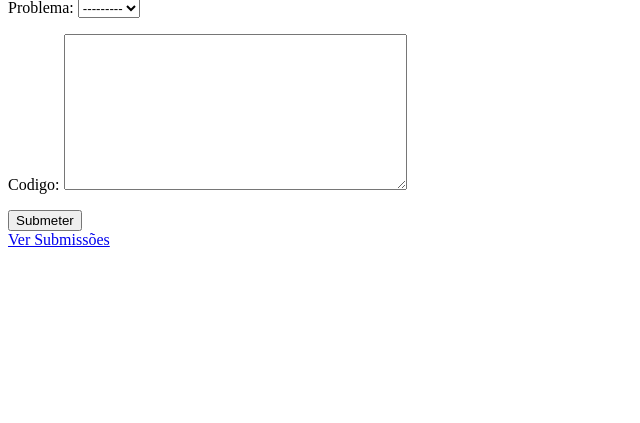
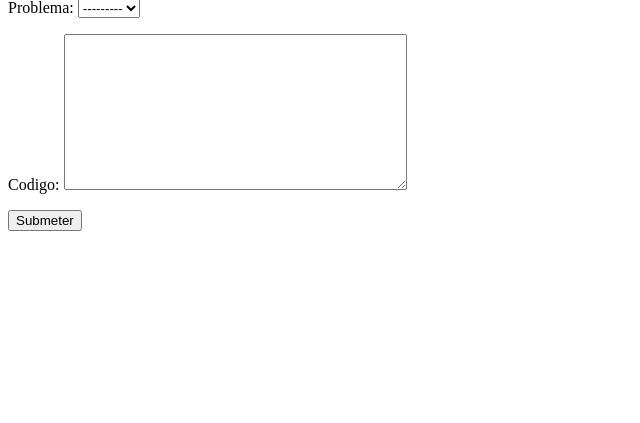
Before and after one commit to freitasanderson1/CodeJunior, a Django app: page /problemas/submeter-tentativa/ in a window 1280 px wide. Shown: the part 81-504 px from the top of the page, without its empty margins (0-640 px from the left). Run offline with Django 4.2, Linux system fonts and the light colour scheme; data that the repository does not hold is empty.

Commit message:
arrumando templates

```diff
--- a/codeJunior/problemasProgramacao/templates/submissaoForm.html
+++ b/codeJunior/problemasProgramacao/templates/submissaoForm.html
@@ -10,6 +10,5 @@
         {{ form.as_p }}
         <button type="submit">Submeter</button>
     </form>
-    <a href="{% url 'submeterTentativa' %}">Ver Submissões</a>
 </body>
 </html>
```
